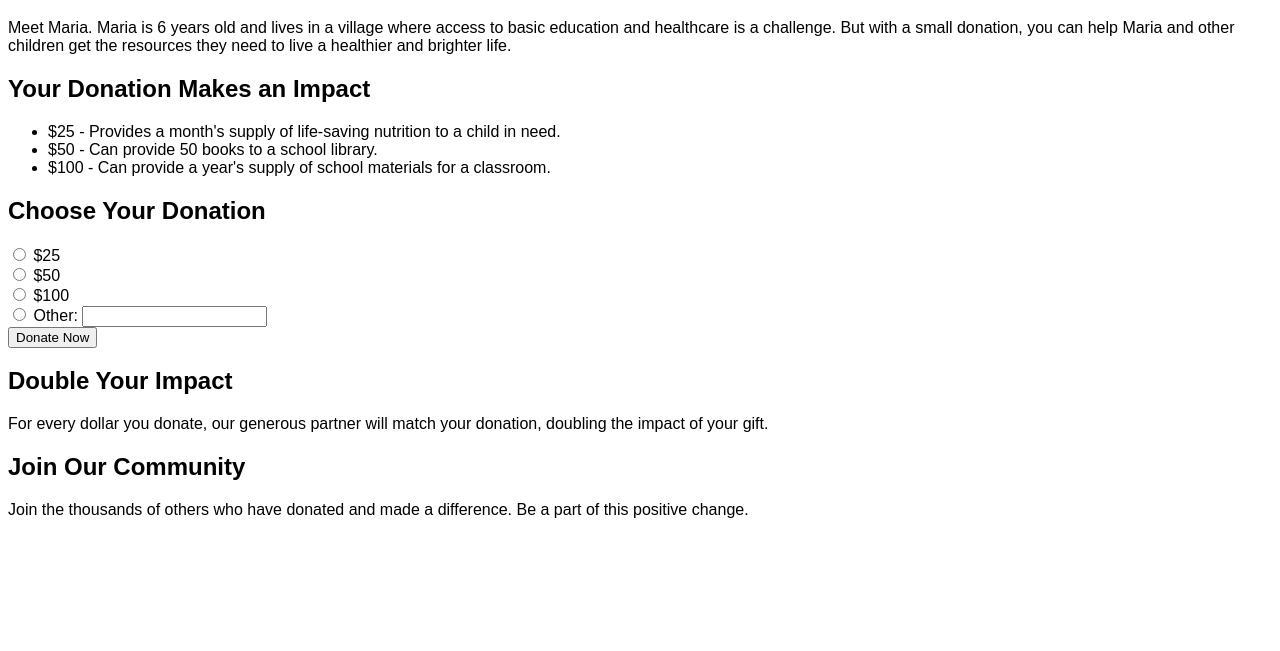
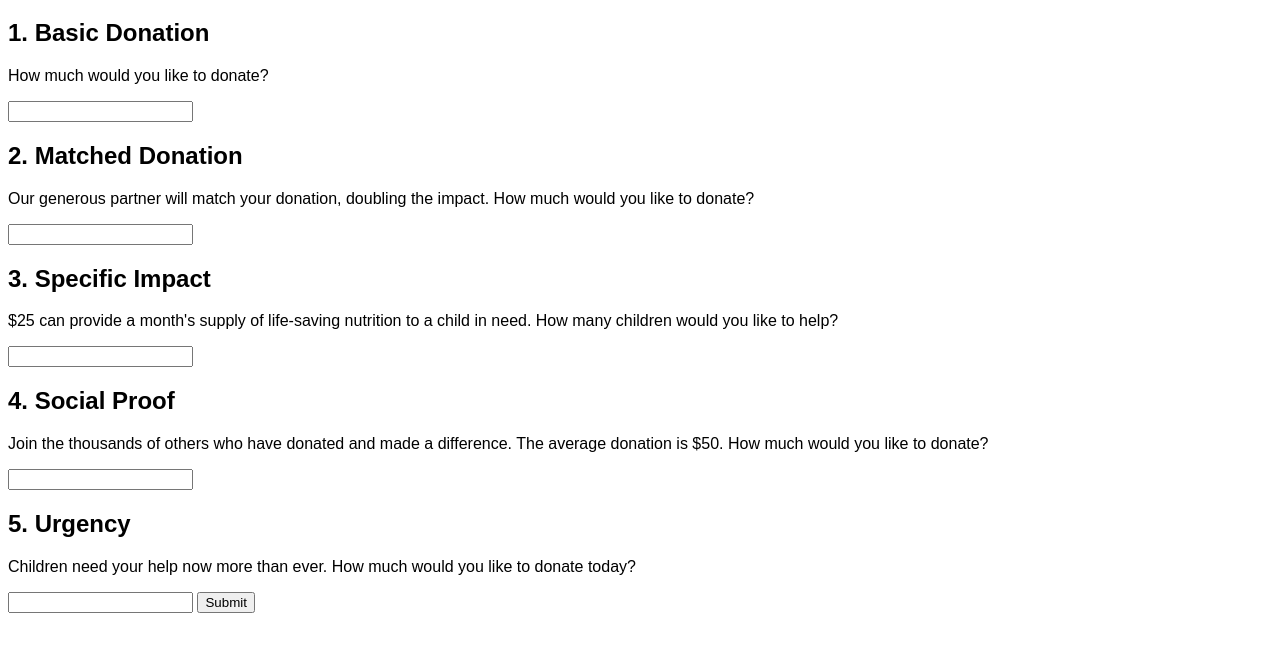
Before and after one commit to rubencristiano9/rubencristiano9.github.io, a plain HTML site: page index.html in a window 1280 px wide. Shown: the part 61-712 px from the top of the page. Drawn offline with Linux system fonts and the light colour scheme.

Commit message:
Update index.html

```diff
--- a/index.html
+++ b/index.html
@@ -10,33 +10,28 @@
 </head>
 <body>
     <h1>Save the Children: Make a Difference Today</h1>
-    <p>Meet Maria. Maria is 6 years old and lives in a village where access to basic education and healthcare is a challenge. But with a small donation, you can help Maria and other children get the resources they need to live a healthier and brighter life.</p>
+    <form>
+        <h2>1. Basic Donation</h2>
+        <p>How much would you like to donate?</p>
+        <input type="number" id="basicDonation" name="basicDonation" min="1" step="1">
 
-    <h2>Your Donation Makes an Impact</h2>
-    <ul>
-        <li>$25 - Provides a month's supply of life-saving nutrition to a child in need.</li>
-        <li>$50 - Can provide 50 books to a school library.</li>
-        <li>$100 - Can provide a year's supply of school materials for a classroom.</li>
-    </ul>
+        <h2>2. Matched Donation</h2>
+        <p>Our generous partner will match your donation, doubling the impact. How much would you like to donate?</p>
+        <input type="number" id="matchedDonation" name="matchedDonation" min="1" step="1">
 
-    <h2>Choose Your Donation</h2>
-    <form>
-        <input type="radio" id="donation25" name="donation" value="25">
-        <label for="donation25">$25</label><br>
-        <input type="radio" id="donation50" name="donation" value="50">
-        <label for="donation50">$50</label><br>
-        <input type="radio" id="donation100" name="donation" value="100">
-        <label for="donation100">$100</label><br>
-        <input type="radio" id="donationOther" name="donation" value="other">
-        <label for="donationOther">Other:</label>
-        <input type="text" id="donationOtherAmount" name="donationOtherAmount"><br>
-        <input type="submit" value="Donate Now">
+        <h2>3. Specific Impact</h2>
+        <p>$25 can provide a month's supply of life-saving nutrition to a child in need. How many children would you like to help?</p>
+        <input type="number" id="specificImpactDonation" name="specificImpactDonation" min="1" step="1">
+
+        <h2>4. Social Proof</h2>
+        <p>Join the thousands of others who have donated and made a difference. The average donation is $50. How much would you like to donate?</p>
+        <input type="number" id="socialProofDonation" name="socialProofDonation" min="1" step="1">
+
+        <h2>5. Urgency</h2>
+        <p>Children need your help now more than ever. How much would you like to donate today?</p>
+        <input type="number" id="urgencyDonation" name="urgencyDonation" min="1" step="1">
+
+        <input type="submit" value="Submit">
     </form>
-
-    <h2>Double Your Impact</h2>
-    <p>For every dollar you donate, our generous partner will match your donation, doubling the impact of your gift.</p>
-
-    <h2>Join Our Community</h2>
-    <p>Join the thousands of others who have donated and made a difference. Be a part of this positive change.</p>
 </body>
 </html>
```
